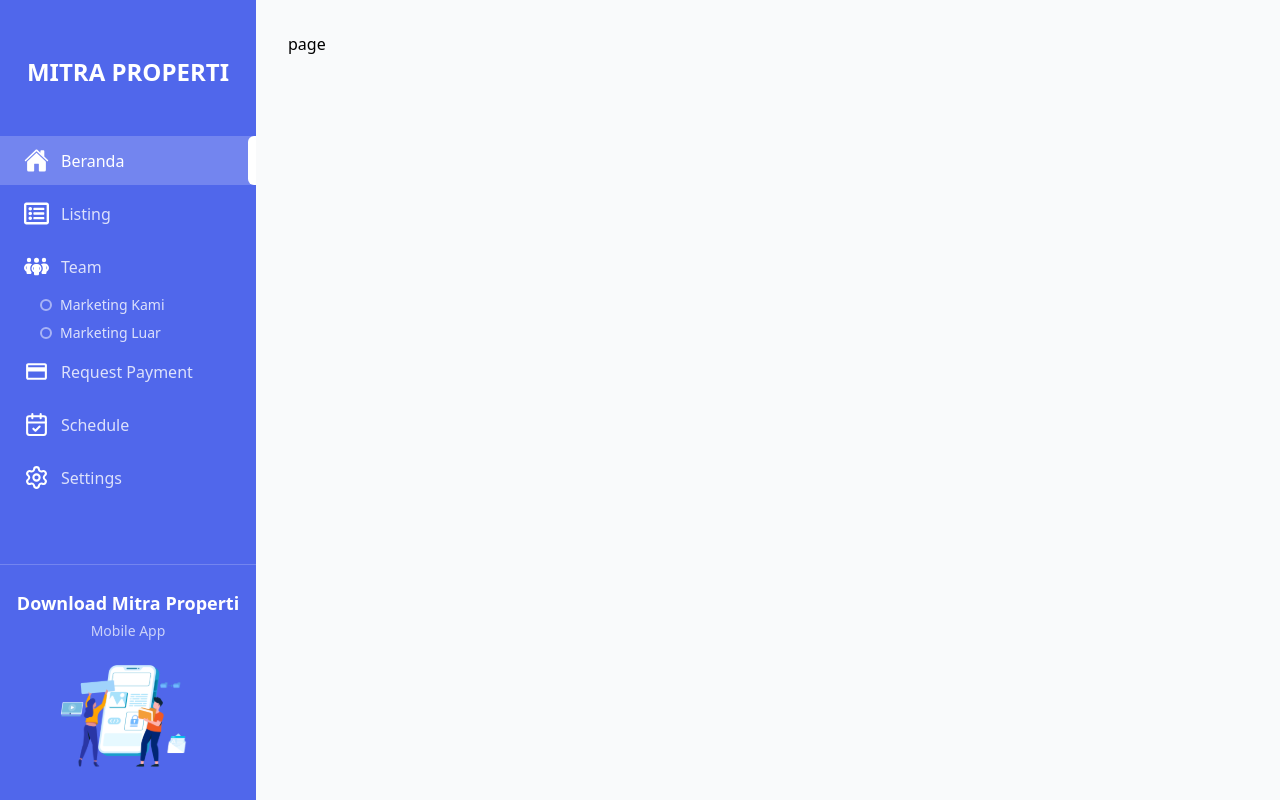
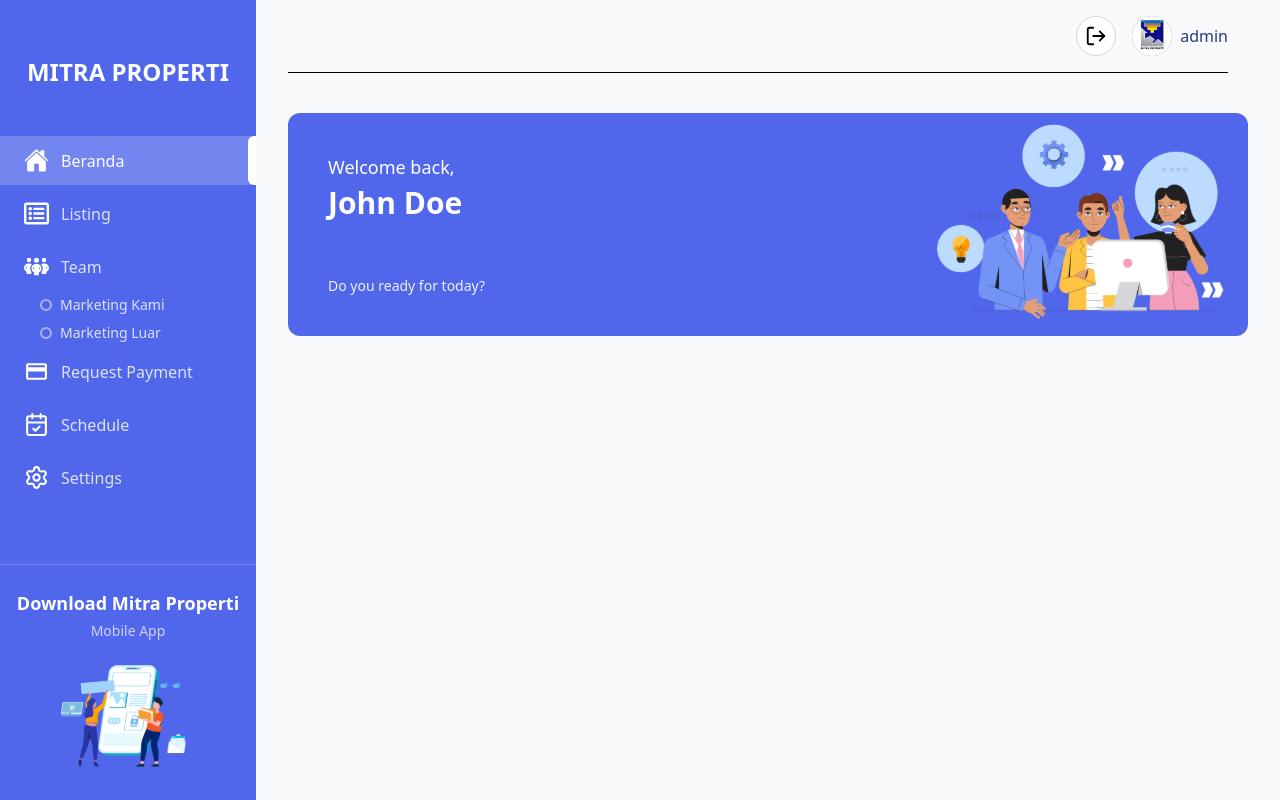
Before and after one commit to Akhfabgss/Mitra-Property-Web, a Next.js app: page /dashboard in a window 1280 px wide. Built offline with nearby package versions, Linux system fonts and the light colour scheme.

Commit message:
create sidebar

```diff
--- a/src/app/dashboard/layout.tsx
+++ b/src/app/dashboard/layout.tsx
@@ -1,4 +1,5 @@
 import Sidebar from "@/components/layout/Sidebar";
+import HeaderDashboard from "@/components/layout/HeaderDashboard";
 
 export default function DashboardLayout({
   children,
@@ -6,14 +7,20 @@ export default function DashboardLayout({
   children: React.ReactNode;
 }) {
   return (
-    <div className="flex min-h-screen">
-      {/* Sidebar tetap */}
+    <div className="flex min-h-screen bg-gray-50">
+      {/* Sidebar tetap di kiri */}
       <Sidebar />
 
-      {/* Area konten utama */}
-      <main className="flex-1 ml-64 bg-gray-50 p-8">
-        {children}
-      </main>
+      {/* Area utama */}
+      <div className="flex-1 ml-64 flex flex-col">
+        {/* Header tetap di atas semua halaman */}
+        <div className="sticky top-0 z-50 px-8 py-4">
+          <HeaderDashboard />
+        </div>
+
+        {/* Konten halaman */}
+        <main className="flex-1 px-8 py-6 overflow-y-auto">{children}</main>
+      </div>
     </div>
   );
 }
--- /dev/null
+++ b/src/app/dashboard/listing/page.tsx
@@ -0,0 +1,9 @@
+import React from 'react'
+
+function page() {
+  return (
+    <div>page</div>
+  )
+}
+
+export default page
--- a/src/app/dashboard/page.tsx
+++ b/src/app/dashboard/page.tsx
@@ -3,7 +3,27 @@ import React from 'react'
 
 function page() {
   return (
-    <div>page</div>
+    <div className="bg-primary text-white rounded-xl flex flex-col md:flex-row justify-between">
+            {/* Text bagian kiri */}
+            <div className="flex flex-col justify-between px-10 py-10">
+              <div>
+                <h2 className="text-lg">Welcome back,</h2>
+                <h1 className="text-2xl md:text-3xl font-bold mt-1">
+                    John Doe
+                </h1>
+              </div>
+              <p className="text-sm opacity-90 mt-4">Do you ready for today?</p>
+            </div>
+
+            {/* Gambar bagian kanan */}
+            <img
+              src="/assets/welcome.svg"
+              alt="Illustration"
+              className="w-40 md:w-1/3 mt-4 md:mt-2"
+            />
+          </div>
+
+
   )
 }
 
--- /dev/null
+++ b/src/app/dashboard/request-payment/page.tsx
@@ -0,0 +1,9 @@
+import React from 'react'
+
+function page() {
+  return (
+    <div>page</div>
+  )
+}
+
+export default page
--- /dev/null
+++ b/src/app/dashboard/schedule/page.tsx
@@ -0,0 +1,9 @@
+import React from 'react'
+
+function page() {
+  return (
+    <div>page</div>
+  )
+}
+
+export default page
--- /dev/null
+++ b/src/app/dashboard/settings/page.tsx
@@ -0,0 +1,9 @@
+import React from 'react'
+
+function page() {
+  return (
+    <div>page</div>
+  )
+}
+
+export default page
--- /dev/null
+++ b/src/components/layout/HeaderDashboard.tsx
@@ -0,0 +1,29 @@
+import React from 'react'
+import { LogOut } from 'lucide-react'
+
+function HeaderDashboard() {
+  return (
+    <header className='flex justify-end items-center gap-4 mr-5 border-b pb-4'>
+      <button
+        className="p-2 rounded-full bg-white border border-gray-300 hover:bg-gray-100 transition"
+      >
+        <LogOut size={22} />
+      </button>
+      <div className="flex items-center gap-2 cursor-pointer">
+        <div className="w-10 h-10 bg-gray-500 rounded-full flex items-center justify-center">
+          <img
+            src="/assets/logo.jpg"
+            alt="Profile"
+            className="w-full h-full object-cover rounded-full"
+          />
+        </div>
+        <span className="hidden md:inline text-[#243B83] font-medium">
+            admin
+        </span>
+      </div>
+
+    </header>
+  )
+}
+
+export default HeaderDashboard
```
Also changed, not shown: public/assets/welcome.svg (added).
